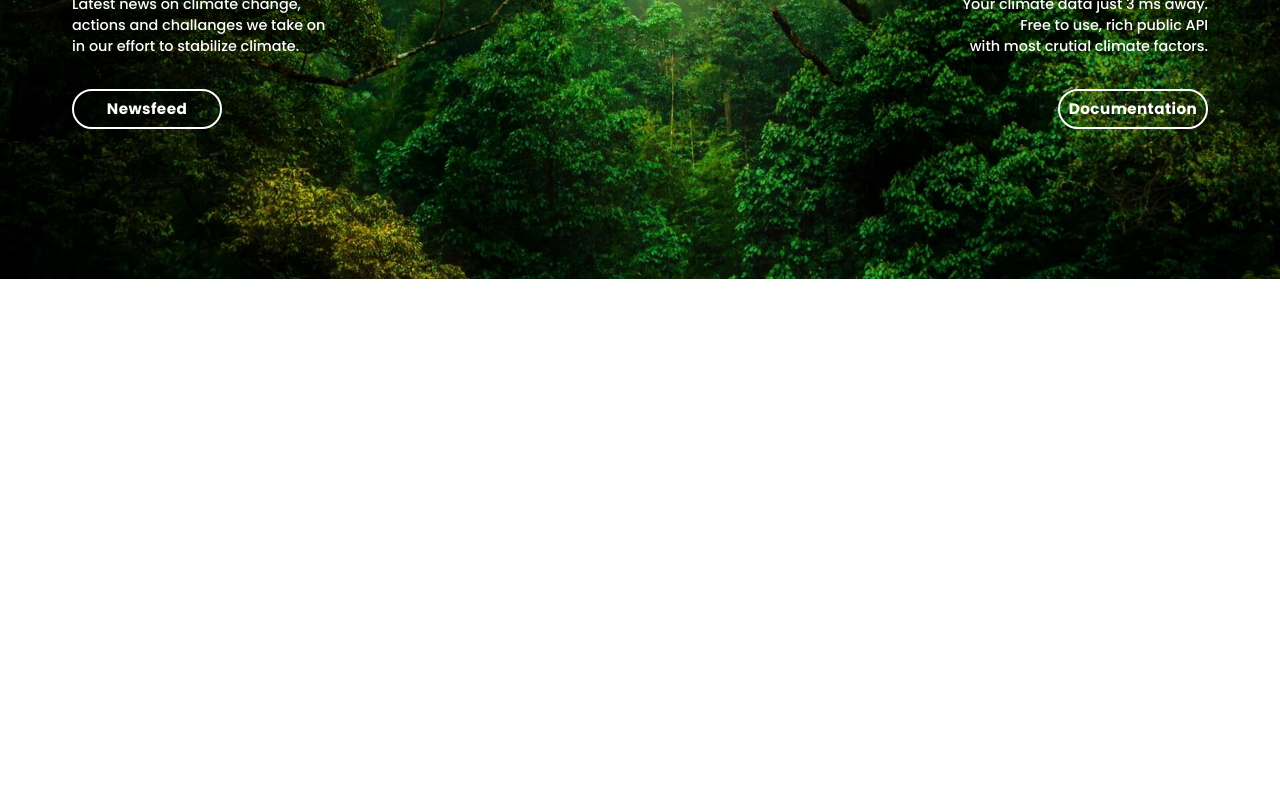
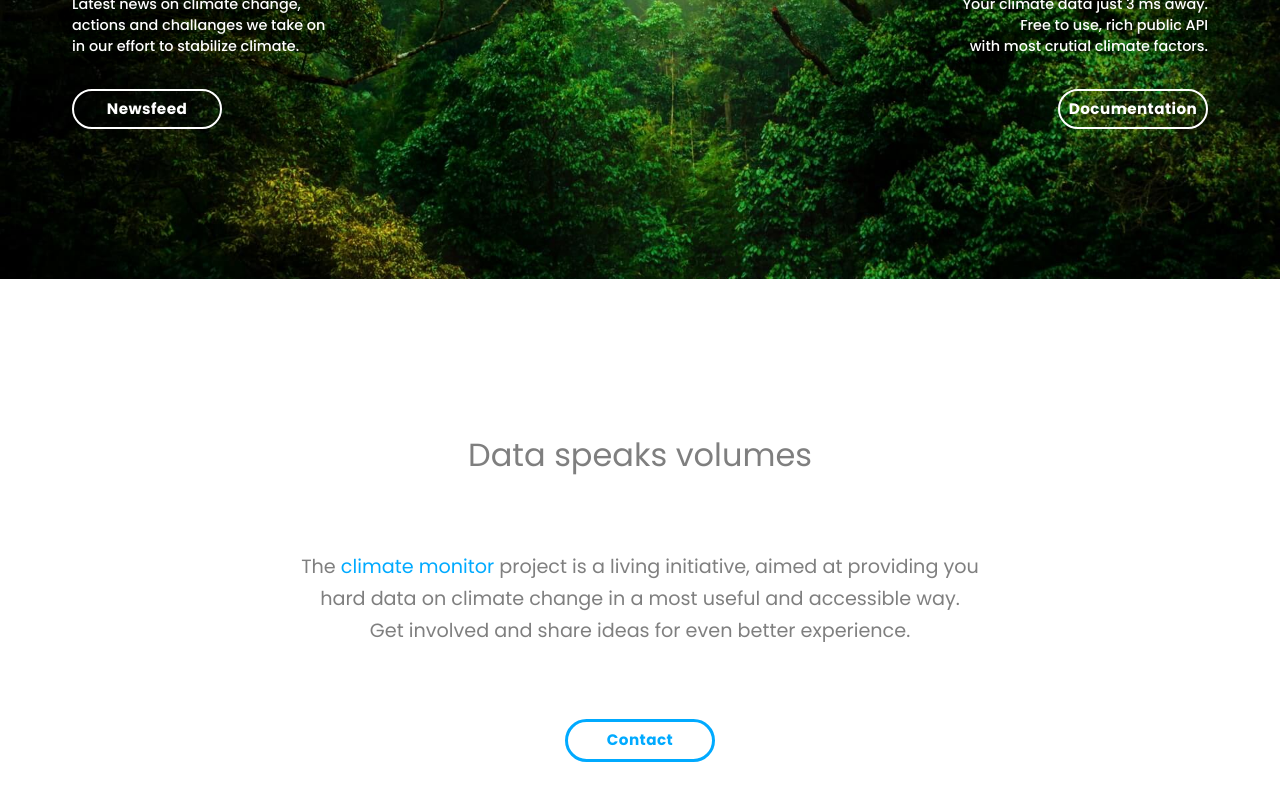
Before and after one commit to TomaszPietrzykowski/climate-monitor-client, a React (Create React App) app: page / in a window 1280 px wide. Shown: the part 1703-2503 px from the top of the page. Before the commit the page ends 2144 px from the top, so only its background shows below. Built offline with nearby package versions, Linux system fonts and the light colour scheme; no server answers.

Commit message:
get involved section added

```diff
--- /dev/null
+++ b/src/components/home/GetInvolved.js
@@ -0,0 +1,79 @@
+import React from "react";
+import { Link } from "react-router-dom";
+import { Button } from "@material-ui/core";
+
+import { makeStyles } from "@material-ui/styles";
+
+const useStyles = makeStyles((theme) => ({
+  sloganContainer: {
+    margin: "auto",
+    marginTop: "6rem",
+    maxWidth: 1200,
+    display: "flex",
+    flexDirection: "column",
+    justifyContent: "center",
+    alignItems: "center",
+    padding: "3.5rem",
+  },
+  sloganText: {
+    fontFamily: "Poppins, sans",
+    fontSize: "2rem",
+    color: "rgba(0, 0, 0, 0.5)",
+  },
+  about: {
+    maxWidth: "780px",
+    fontFamily: "Poppins, sans",
+    fontSize: "1.2rem",
+    textAlign: "center",
+    lineHeight: "2rem",
+    color: "rgba(0, 0, 0, 0.5)",
+    padding: "3rem",
+    marginTop: "1.5rem",
+  },
+  blue: {
+    color: theme.palette.primary.main,
+  },
+  btn: {
+    ...theme.typography.tab,
+    borderRadius: "50px",
+    fontFamily: "Poppins, sans",
+    fontSize: "0.95rem",
+    width: "150px",
+    textTransform: "none",
+    border: "3px solid",
+    marginTop: "1.5rem",
+    marginLeft: "0rem",
+    marginRight: "0rem",
+    "&:hover": {
+      border: "3px solid",
+    },
+  },
+}));
+
+const GetInvolved = ({ setValue }) => {
+  const classes = useStyles();
+
+  return (
+    <div className={classes.sloganContainer}>
+      <div className={classes.sloganText}>Data speaks volumes</div>
+      <div className={classes.about}>
+        The<span className={classes.blue}> climate monitor </span>project is a
+        living initiative, aimed at providing you hard data on climate change in
+        a most useful and accessible way. <br /> Get involved and share ideas
+        for even better experience.
+      </div>
+      <Button
+        variant="outlined"
+        color="primary"
+        className={classes.btn}
+        component={Link}
+        to="/contact"
+        onClick={() => setValue(4)}
+      >
+        Contact
+      </Button>
+    </div>
+  );
+};
+
+export default GetInvolved;
--- a/src/components/home/LatestReadings.js
+++ b/src/components/home/LatestReadings.js
@@ -1,7 +1,9 @@
 import React, { Fragment, useEffect, useState } from "react";
+import { Link } from "react-router-dom";
 import { makeStyles } from "@material-ui/styles";
 import LatestCard from "./LatestCard";
 import LatestPrimaryCard from "./LatestPrimaryCard";
+import { Button } from "@material-ui/core";
 
 const useStyles = makeStyles((theme) => ({
   siteContainer: {
@@ -18,6 +20,29 @@ const useStyles = makeStyles((theme) => ({
     justifyContent: "space-around",
     marginTop: "4rem",
   },
+  btnContainer: {
+    width: "100%",
+    display: "flex",
+    flexDirection: "column",
+    justifyContent: "center",
+    alignItems: "center",
+    marginTop: "6rem",
+  },
+  btn: {
+    ...theme.typography.tab,
+    borderRadius: "50px",
+    fontFamily: "Poppins, sans",
+    fontSize: "0.95rem",
+    width: "150px",
+    textTransform: "none",
+    border: "3px solid",
+    marginTop: "1.5rem",
+    marginLeft: "0rem",
+    marginRight: "0rem",
+    "&:hover": {
+      border: "3px solid",
+    },
+  },
 }));
 
 const cardData = [
@@ -26,7 +51,7 @@ const cardData = [
   { html: "10 years ago" },
 ];
 
-const LatestReadings = () => {
+const LatestReadings = ({ setValue }) => {
   const [loading, setLoading] = useState(false);
   const [latest, setLatest] = useState(null);
 
@@ -69,6 +94,18 @@ const LatestReadings = () => {
                 />
               ))}
             </div>
+            <div className={classes.btnContainer}>
+              <Button
+                variant="outlined"
+                color="primary"
+                className={classes.btn}
+                component={Link}
+                to="/data"
+                onClick={() => setValue(1)}
+              >
+                More Data
+              </Button>
+            </div>
           </Fragment>
         )}
       </div>
--- a/src/components/pages/Home.js
+++ b/src/components/pages/Home.js
@@ -6,16 +6,18 @@ import LatestReadings from "../home/LatestReadings";
 import Description from "../home/Description";
 import Separator from "../ui/Separator";
 import Amazon from "../home/Amazon";
+import GetInvolved from "../home/GetInvolved";
 
 const Home = ({ setValue }) => {
   return (
     <Fragment>
       <Slogan />
       <Hero />
-      <LatestReadings />
+      <LatestReadings setValue={setValue} />
       <Separator />
       <Description />
       <Amazon setValue={setValue} />
+      <GetInvolved setValue={setValue} />
       <br />
       <br />
       <br />
```
